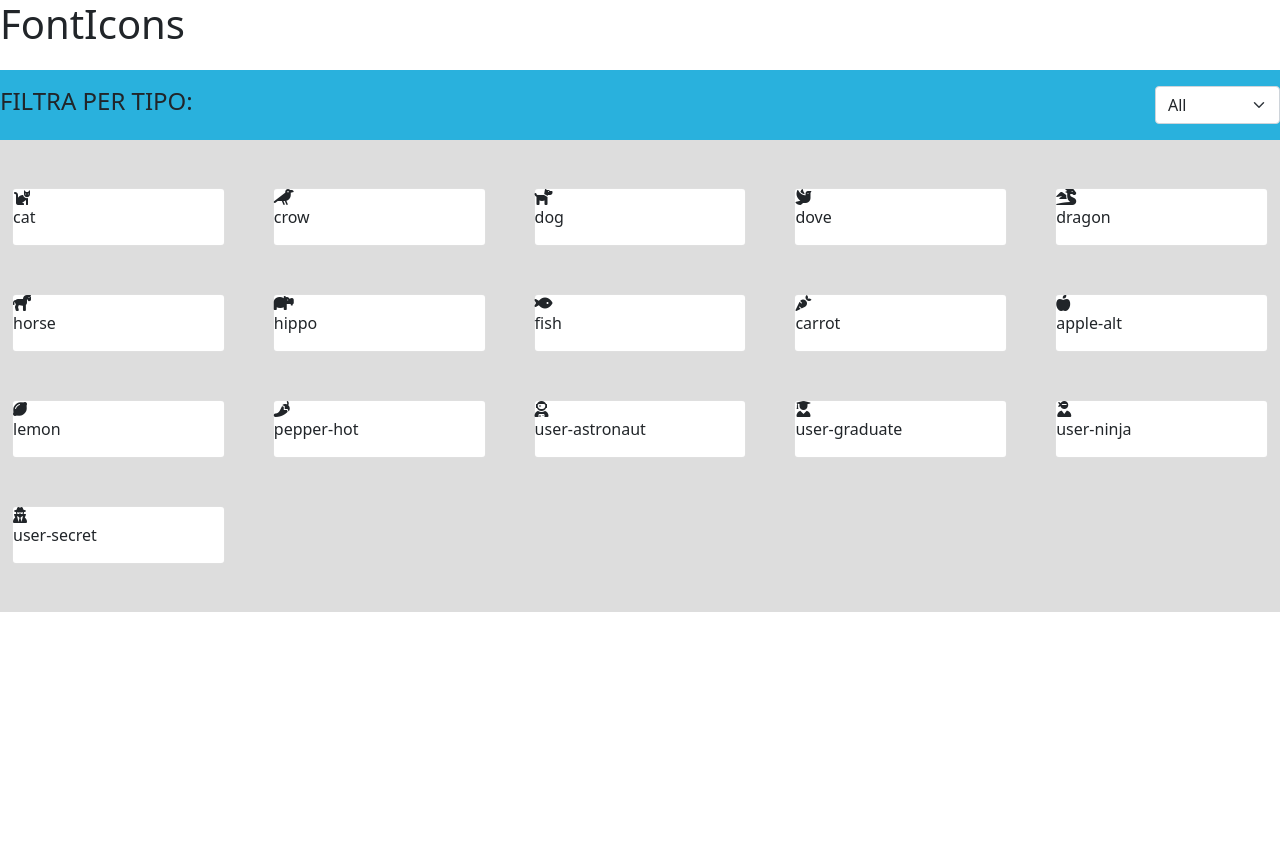
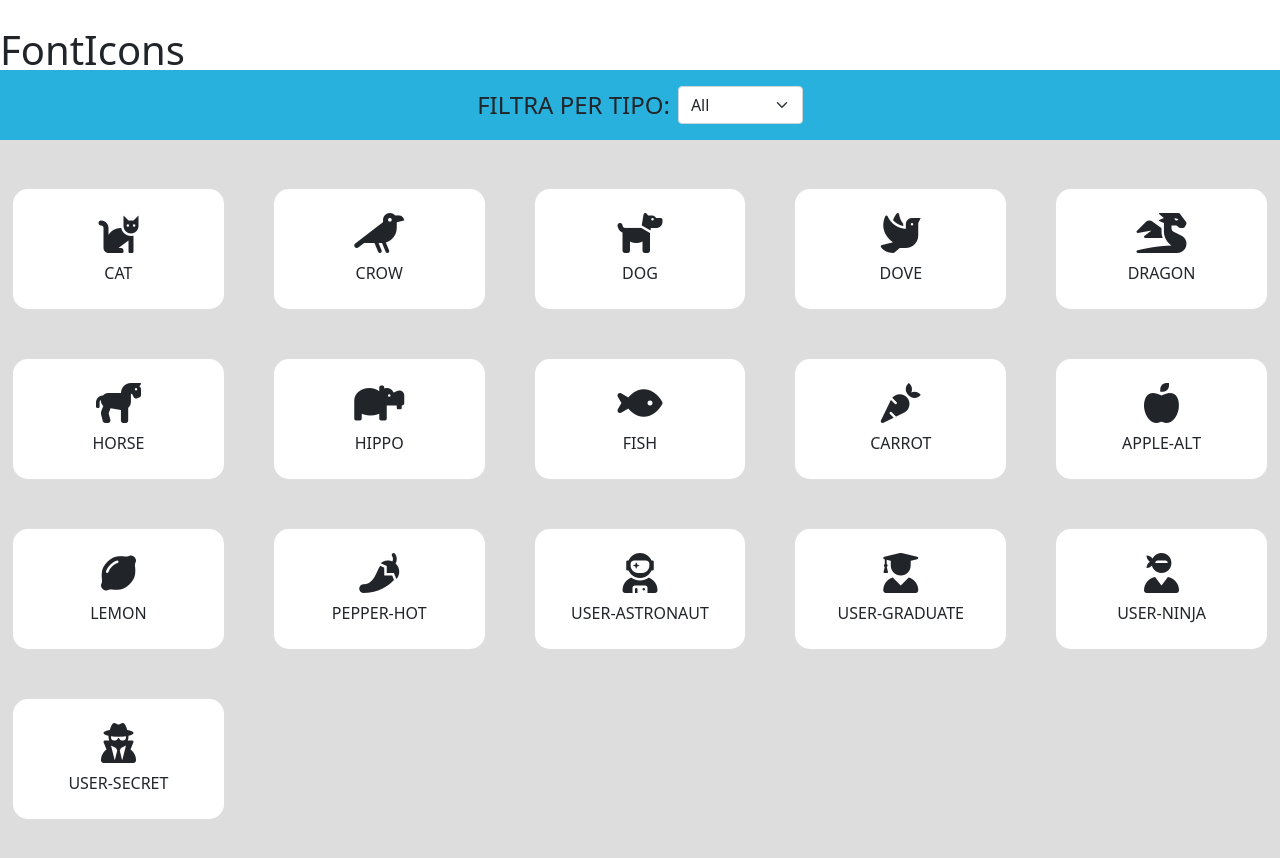
Before and after one commit to pollohultima/js-es6-icons, a plain HTML site: page milestone_1/index.html in a window 1280 px wide. Before the commit the page ends 800 px from the top, so only its background shows below. Drawn offline with nearby package versions, Linux system fonts and the light colour scheme.

```diff
--- a/milestone_1/assets/css/style.css
+++ b/milestone_1/assets/css/style.css
@@ -1,5 +1,10 @@
 .title {
     height: 70px;
+}
+
+h1 {
+    line-height: 100px;
+    vertical-align: bottom;
 }
 
 .navbar {
@@ -8,7 +13,7 @@
 }
 
 .card {
-    width: calc(100 / 5)!important;
+    border-radius: 1rem!important;
 }
 
 .container-fluid {
@@ -18,3 +23,19 @@
 .form-select {
     width: auto!important;
 }
+
+p {
+    text-transform: uppercase;
+}
+
+.blue {
+    color: blue;
+}
+
+.yellow {
+    color: yellow;
+}
+
+.purple {
+    color: purple;
+}
--- a/milestone_1/assets/js/main.js
+++ b/milestone_1/assets/js/main.js
@@ -105,17 +105,20 @@
 
 
 icons.forEach(icon => {
+    const card = cardMaker(icon)
+    document.querySelector('.row-cols-5').insertAdjacentHTML('beforeend', card)
+});
 
-    const card =
-        `
-        <div class="col">
-    <div class="card">
-        <i class="${icon.family} ${icon.prefix}${icon.name}"></i>
-        <div class="icon_name">
-            <p>${icon.name}</p>
+
+function cardMaker(icon) {
+    return `
+    <div class="col">
+        <div class="card align-items-center pt-4 rounded">
+            <i class="${icon.family} ${icon.prefix}${icon.name} fs-1"></i>
+            <div class="icon_name py-2">
+                <p>${icon.name}</p>
+            </div>
         </div>
     </div>
-    </div>
     `
-    document.querySelector('.row-cols-5').insertAdjacentHTML('beforeend', card)
-});
+}
--- a/milestone_1/index.html
+++ b/milestone_1/index.html
@@ -21,11 +21,11 @@
         <!-- Starting with html structure -->
         <header class="site_header">
             <div class="title">
-                <h1>FontIcons</h1>
+                <h1 class="m-0">FontIcons</h1>
             </div>
 
-            <nav class="navbar p-0">
-                <h4>FILTRA PER TIPO: </h4>
+            <nav class="navbar p-0 justify-content-center">
+                <h4 class="m-0 me-2">FILTRA PER TIPO: </h4>
                 <select class="form-select" aria-label="Default select example">
                     <option value="1">All</option>
                     <option value="2">Animal</option>
```
